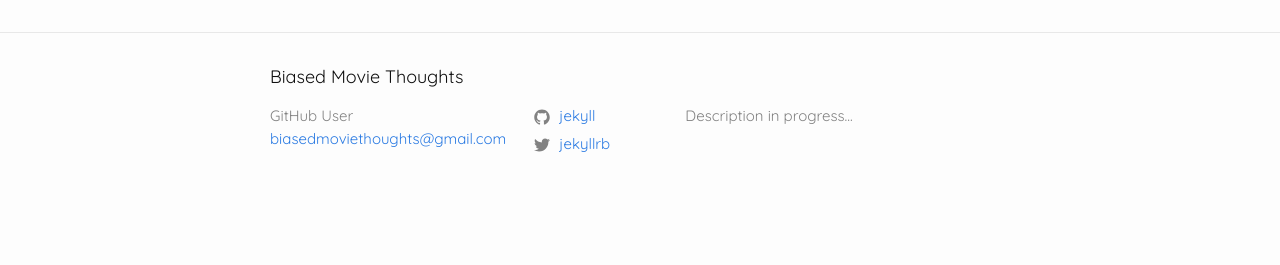
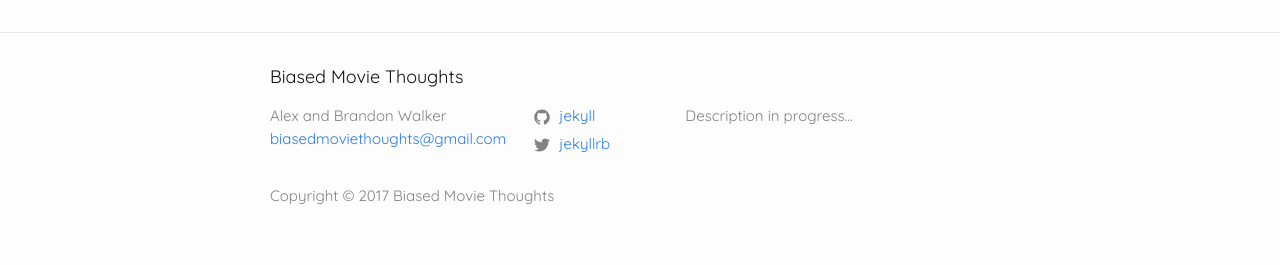
Before and after one commit to ncskier/film_blog, a Jekyll site: the page built from index.md, in a window 1280 px wide. Shown: the part 1859-2124 px from the top of the page. Built offline with Jekyll 4.4.1, drawn with Linux system fonts in a browser that asks for light colours; before the commit the page ends 2074 px from its top, so only the background shows below that.

Commit message:
added copyright notice

```diff
--- a/_config.yml
+++ b/_config.yml
@@ -1,5 +1,5 @@
 title: Biased Movie Thoughts
-author: GitHub User
+author: Alex and Brandon Walker
 email: biasedmoviethoughts@gmail.com
 description: > # this means to ignore newlines until "baseurl:"
   Description in progress...
--- a/_includes/footer.html
+++ b/_includes/footer.html
@@ -41,6 +41,12 @@
       </div>
     </div>
 
+    <div class="footer-col-wrapper">
+      <div class="footer-col">
+        <p>Copyright © 2017 Biased Movie Thoughts</p>
+      </div>
+    </div>
+
   </div>
 
 </footer>
```
